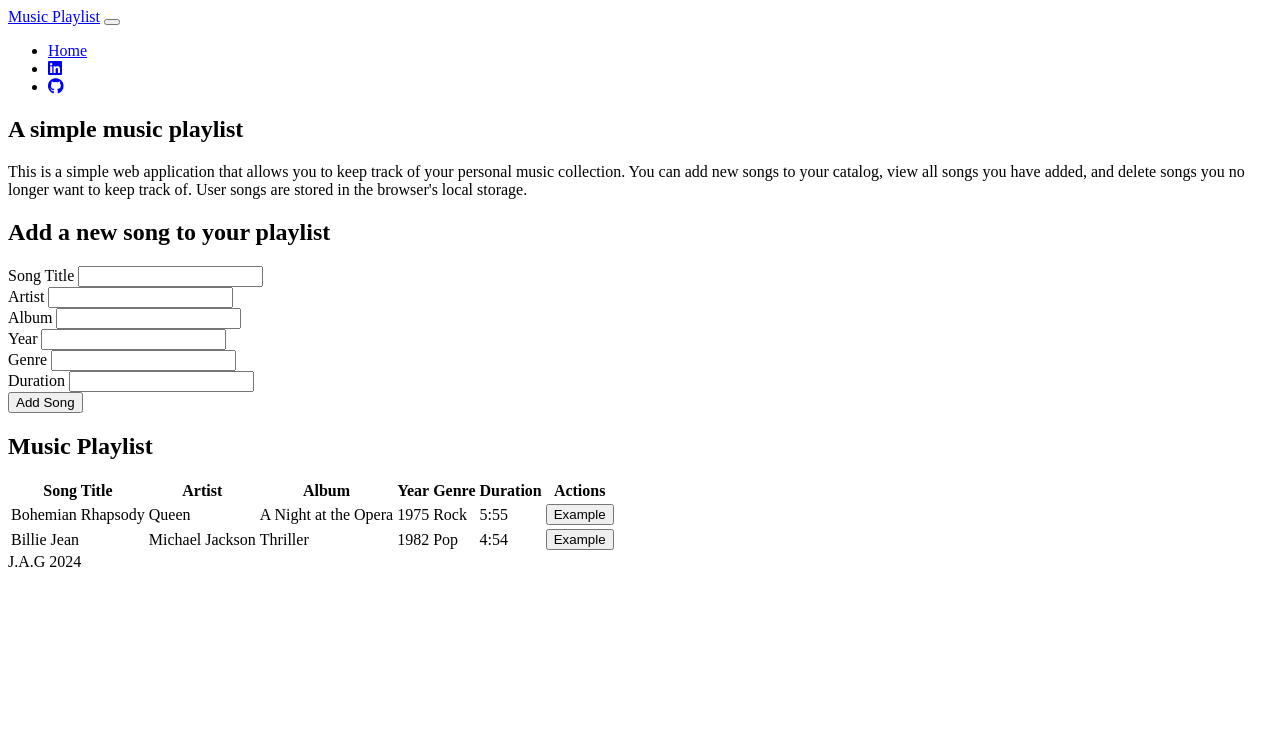
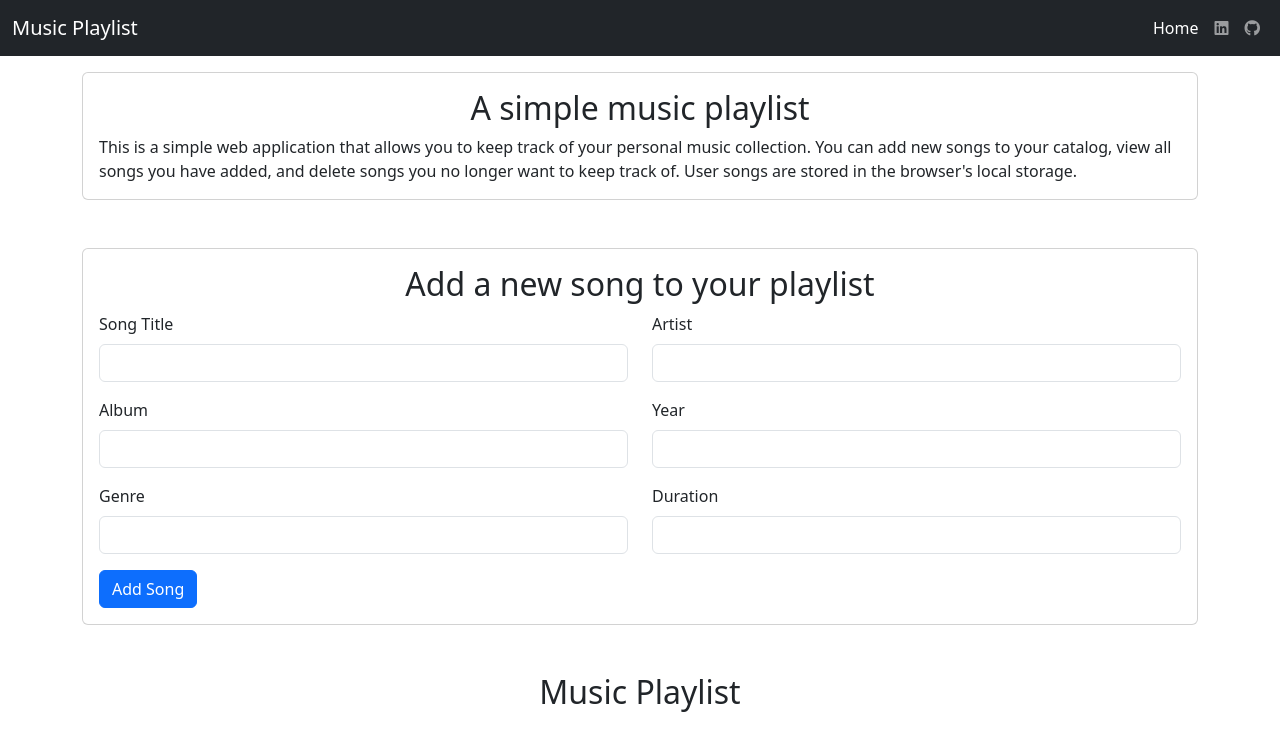
Before and after one commit to Exo-MDR-CD2000/DOM_JS_App, a website: page index.html in a window 1280 px wide. Shown: the top 733 px of the page. Drawn offline with nearby package versions, Linux system fonts and the light colour scheme; the site is published under a folder, as on GitHub Pages, so addresses that start at the root find nothing.

Commit message:
chore: Update index.html to fix broken paths for Bootstrap and Popper.js readded

```diff
--- a/index.html
+++ b/index.html
@@ -5,7 +5,7 @@
     <meta charset="UTF-8">
     <meta name="viewport" content="width=device-width, initial-scale=1.0">
     <title>Music Playlist | JAG</title>
-    <link rel="stylesheet" href="/node_modules/bootstrap/dist/css/bootstrap.min.css">
+    <link rel="stylesheet" href="./node_modules/bootstrap/dist/css/bootstrap.min.css">
     <!-- <link rel="stylesheet" href="bootstrap-breakpoint.css"> -->
 
      <!-- Fab Icon Pack -->
@@ -181,8 +181,8 @@
 
 
     <script src="script.js"></script>
-    <script src="/node_modules/bootstrap/dist/js/bootstrap.min.js"></script>
-    <script src="/node_modules/@popperjs/core/dist/umd/popper.min.js"></script>
+    <script src="./node_modules/bootstrap/dist/js/bootstrap.min.js"></script>
+    <script src="./node_modules/@popperjs/core/dist/umd/popper.min.js"></script>
 </body>
 
 </html>
```
